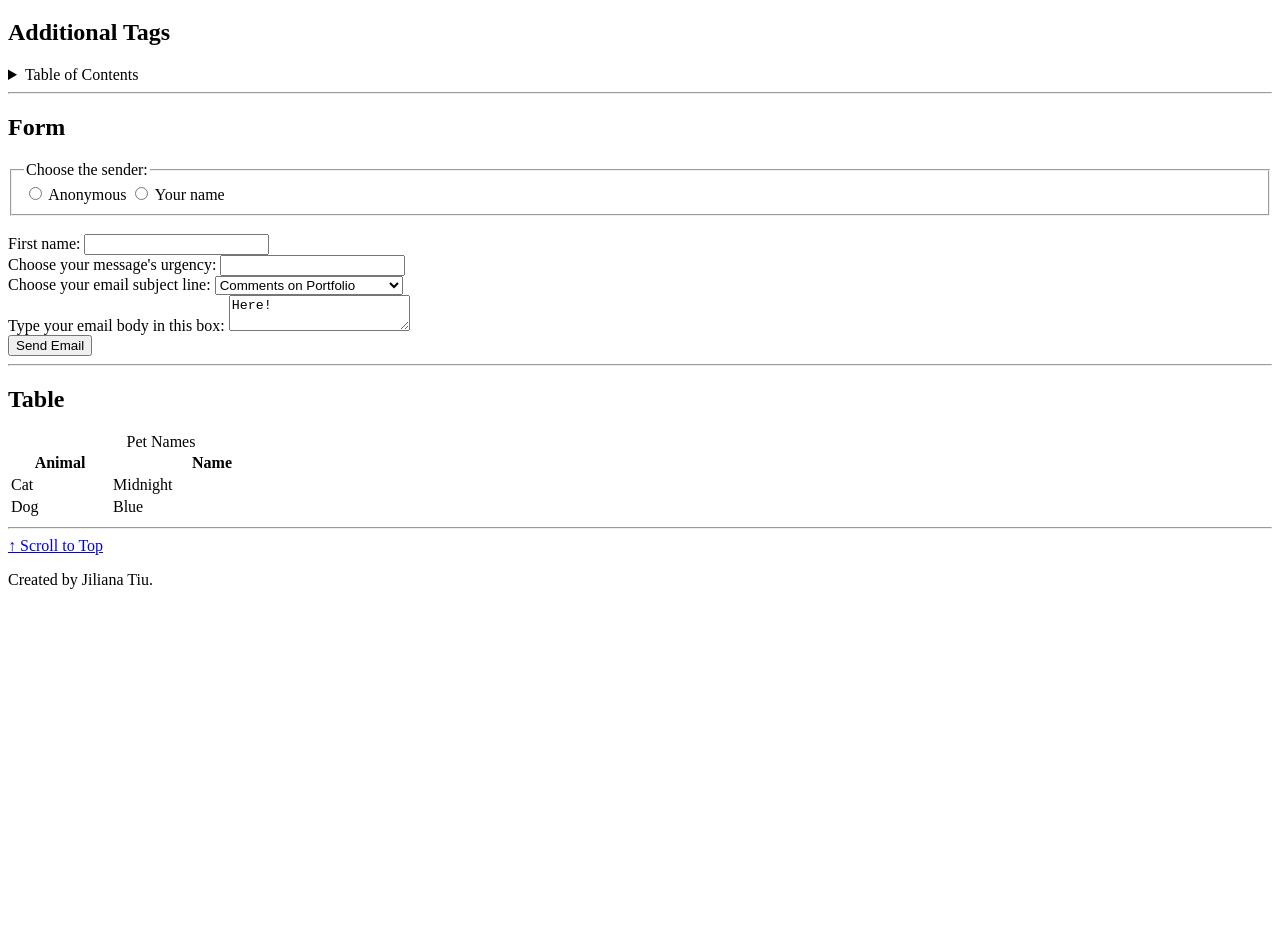
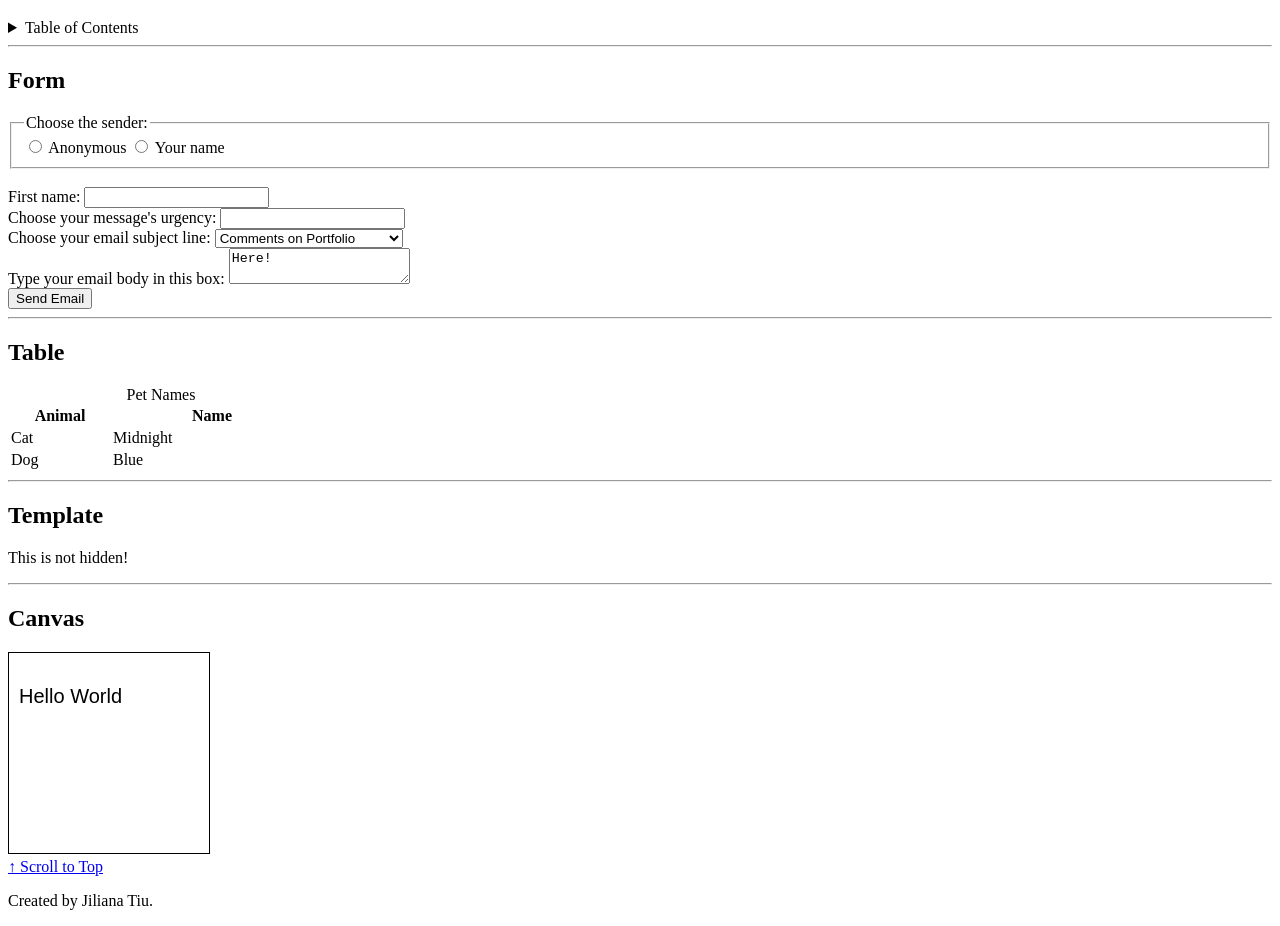
Before and after one commit to jiliana/134b-personal-site, a plain HTML site: page demos/demo-1.html in a window 1280 px wide. Shown: the part 87-1013 px from the top of the page. Before the commit the page ends 800 px from the top, so only its background shows below. Drawn offline with Linux system fonts and the light colour scheme.

Commit message:
added template and canvas

```diff
--- a/demos/demo-1.html
+++ b/demos/demo-1.html
@@ -13,7 +13,6 @@
 
     <main>
         <h1>Demo 1</h1>
-        <h2>Additional Tags</h2>
         <details>
             <summary>Table of Contents</summary>
             <ol>
@@ -97,9 +96,31 @@
 
     <hr>
 
+    <section>
+        <h1>Template</h1>
+        <template>
+            <p>This is hidden!</p>
+        </template>
+        <p>This is not hidden!</p>
+    </section>
+
+    <hr>
+
+    <section>
+        <h1>Canvas</h1>
+        <canvas id="canvas" width="200" height="200" style="border:1px solid black"></canvas>
+    </section>
+
     <footer>
         <a href="#">&#8593 Scroll to Top</a>
         <p>Created by Jiliana Tiu.</p>
     </footer>
 </body>
 </html>
+
+<script>
+    var c = document.getElementById("canvas");
+    var ctx = c.getContext("2d");
+    ctx.font = "20px Arial";
+    ctx.fillText("Hello World", 10, 50);
+</script>
```
